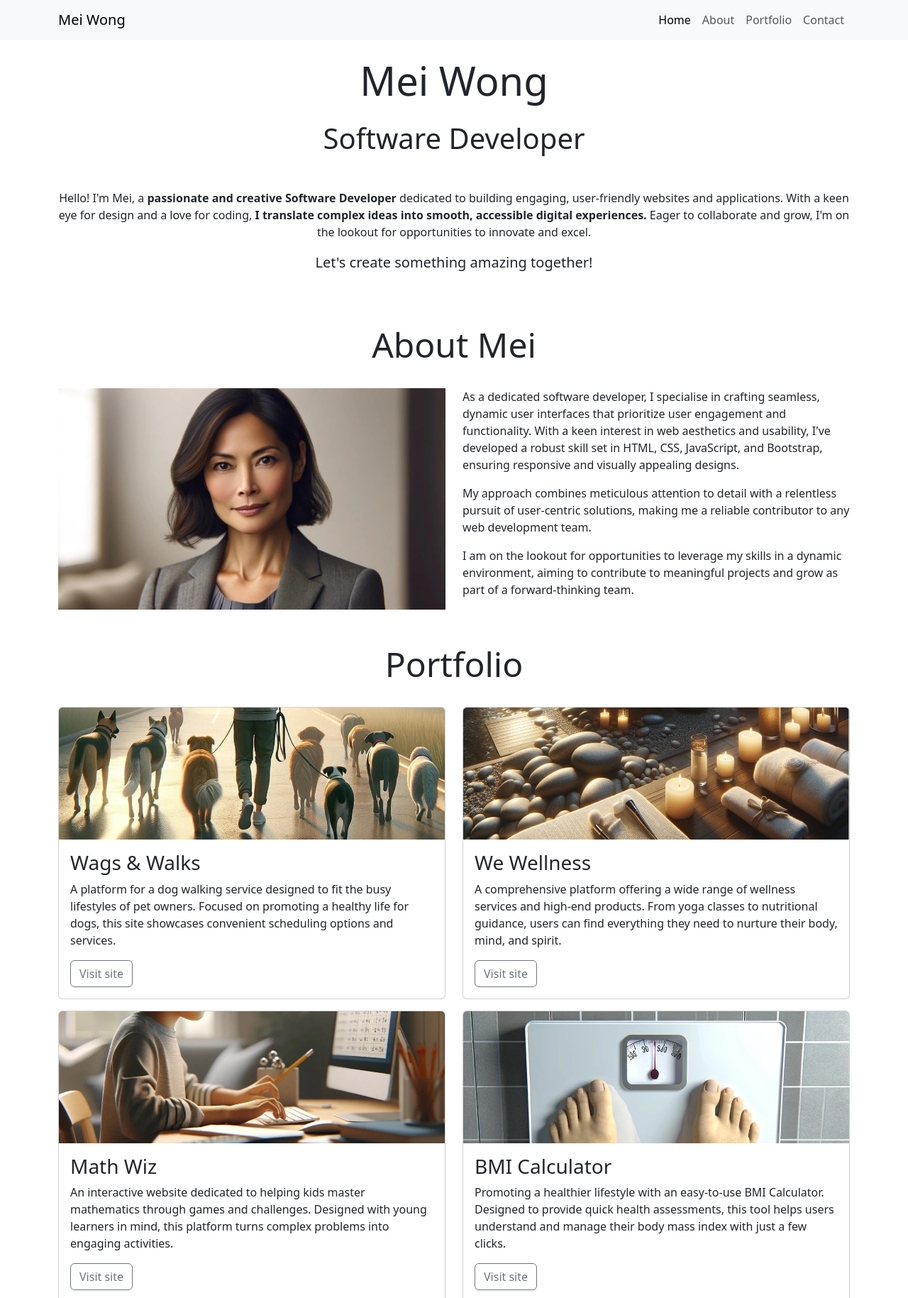
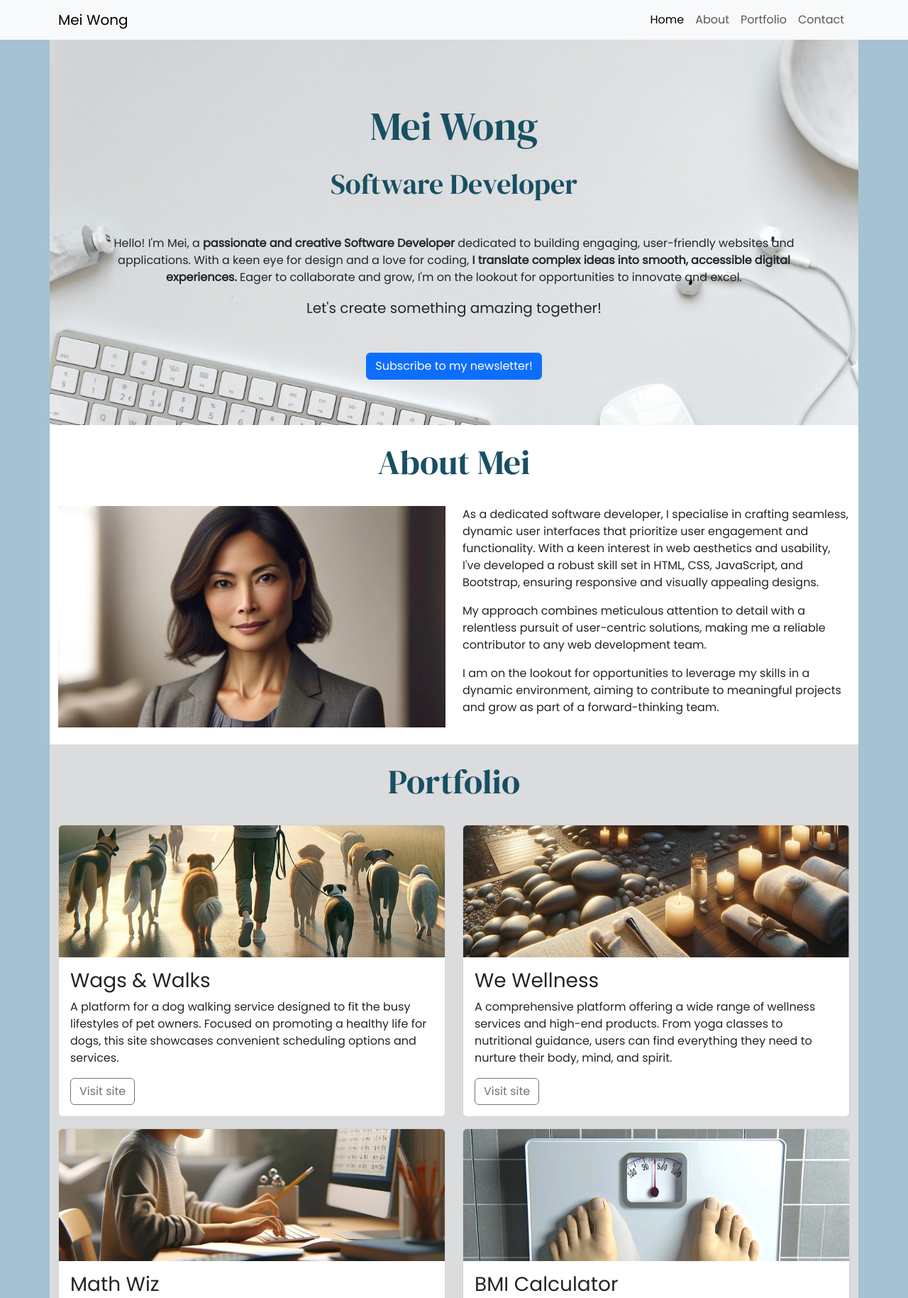
Before and after one commit to DavidShergold/mei-wong, a plain HTML site: page index.html in a window 1280 px wide. Shown: the top 1829 px of the page at 71% size. Drawn offline with nearby package versions, Linux system fonts and the light colour scheme.

Commit message:
Add first custom styles

```diff
--- /dev/null
+++ b/assets/CSS/style.css
@@ -0,0 +1,51 @@
+/*
+    #a4c2d1;    egg blue
+    #dbdcde;    light grey
+    #1f7798;     mid-blue
+    #184f63;     dark-blue
+    */
+
+@import url('https://fonts.googleapis.com/css2?family=DM+Serif+Display:ital@0;1&family=Poppins&display=swap');
+
+
+
+
+
+body {
+    font-family: "Poppins", sans-serif;
+    background-color: #a4c2d1;
+    /* egg blue */
+}
+
+h1,
+h2 {
+    font-family: "DM Serif Display", serif;
+    color: #184f63;
+    /*  dark-blue */
+}
+
+/*  About section   */
+#about {
+    background-color: white;
+}
+
+/*   Portfolio   */
+#portfolio {
+    background-color: #dbdcde;
+    /*  light grey   */
+}
+
+/*  Contact section */
+#contact {
+    background-color: white;
+}
+
+/*  Header  */
+#hero {
+    background-image: url('../images/background.webp');
+    background-size: cover;
+    background-position: 50% 70%;
+    background-color: #dbdcde;
+    min-height: 500px;
+    padding: 5% 7%;
+}
--- a/index.html
+++ b/index.html
@@ -8,6 +8,10 @@
     <!-- Bootstrap CSS Link -->
     <link href="https://cdn.jsdelivr.net/npm/bootstrap@5.3.3/dist/css/bootstrap.min.css" rel="stylesheet"
         integrity="sha384-QWTKZyjpPEjISv5WaRU9OFeRpok6YctnYmDr5pNlyT2bRjXh0JMhjY6hW+ALEwIH" crossorigin="anonymous">
+        <!-- CSS link -->
+        <link rel="stylesheet" href="assets\CSS\style.css">
+
+
 </head>
 
 <body>
@@ -27,11 +31,9 @@
                     <li class="nav-item">
                         <a class="nav-link" href="#about">About</a>
                     </li>
-
                     <li class="nav-item">
                         <a class="nav-link" href="#portfolio">Portfolio</a>
                     </li>
-
                     <li class="nav-item">
                         <a class="nav-link" href="#contact">Contact</a>
                     </li>
@@ -60,6 +62,10 @@
                 </p>
                 <!-- mb-5 gives extra margin spacing under lead text -->
                 <p class="lead mb-5">Let's create something amazing together!</p>
+                <!-- Bootstrap modal button -->
+                <button type="button" class="btn btn-primary" data-bs-toggle="modal" data-bs-target="#exampleModal">
+                    Subscribe to my newsletter!
+                </button>
             </div>
         </section>
     </header>
@@ -76,7 +82,7 @@
                 <!-- mb-4 used to add margin under image -->
                 <div class="col-12 col-md-6 mb-4">
                     <!-- img-fluid class makes the image responsive to its container -->
-                    <img src="assests\images\mei-wong.webp" class="img-fluid" alt="Mei Wong">
+                    <img src="assets\images\mei-wong.webp" class="img-fluid" alt="Mei Wong">
                 </div>
                 <!-- mb-4 used to add margin under text -->
                 <div class="col-12 col-md-6 mb-4">
@@ -101,6 +107,7 @@
                 </div>
             </div>
         </section>
+
         <!-- portfolio section starts here -->
         <section id="portfolio" class="container pb-4">
             <div class="row">
@@ -111,7 +118,7 @@
                 <!-- cols for cards -->
                 <div class="col-12 col-md-6">
                     <div class="card mb-3">
-                        <img src="assests\images\wags-and-walks.webp" class="card-img-top"
+                        <img src="assets\images\wags-and-walks.webp" class="card-img-top"
                             alt="A man walking several dogs early in the morning">
                         <div class="card-body">
                             <h3 class="card-title">Wags & Walks</h3>
@@ -127,7 +134,7 @@
                 </div>
                 <div class="col-12 col-md-6">
                     <div class="card mb-3">
-                        <img src="assests\images\we-wellness.webp" class="card-img-top"
+                        <img src="assets\images\we-wellness.webp" class="card-img-top"
                             alt="A spa with candles towels and natural material">
                         <div class="card-body">
                             <h3 class="card-title">We Wellness</h3>
@@ -143,7 +150,7 @@
                 </div>
                 <div class="col-12 col-md-6">
                     <div class="card mb-3">
-                        <img src="assests\images\math-wiz.webp" class="card-img-top"
+                        <img src="assets\images\math-wiz.webp" class="card-img-top"
                             alt="A child practicing math at a computer">
                         <div class="card-body">
                             <h3 class="card-title">Math Wiz</h3>
@@ -160,7 +167,7 @@
                 </div>
                 <div class="col-12 col-md-6">
                     <div class="card mb-3">
-                        <img src="assests\images\bmi-calculator.webp" class="card-img-top"
+                        <img src="assets\images\bmi-calculator.webp" class="card-img-top"
                             alt="Weighing scales seen from the first person view of the person standing on the scales">
                         <div class="card-body">
                             <h3 class="card-title">BMI Calculator</h3>
@@ -189,65 +196,39 @@
                     hesitate to get in touch. I'm always open to discussing new opportunities and how we can
                     work
                     together to create something amazing!</p>
+
                 <!-- Button trigger modal -->
                 <button type="button" class="btn btn-primary" data-bs-toggle="modal" data-bs-target="#exampleModal">
                     Sign up!
                 </button>
-
-
-
-
             </div>
-
             <div class="col-12 col-md-10 col-lg-8 mb-4">
 
                 <!-- Add your form here -->
-
                 <form class="row g-3">
-
                     <div class="col-lg-4">
-
                         <label for="full-name" class="form-label">Full Name</label>
-
                         <input type="text" class="form-control" id="full-name">
-
                     </div>
-
                     <div class="col-lg-4">
-
                         <label for="phonenumber" class="form-label">Phone number</label>
-
                         <input type="number" class="form-control" id="phonenumber">
-
                     </div>
-
                     <div class="col-lg-4">
-
                         <label for="email" class="form-label">Email</label>
-
                         <input type="email" class="form-control" id="email">
-
                     </div>
-
                     <div class="col-12">
-
                         <label for="message" class="form-label">Message</label>
-
                         <textarea class="form-control" id="message" rows="3"></textarea>
-
                     </div>
-
                     <div class="col-12">
-
                         <button type="submit" class="btn btn-primary">Send</button>
                     </div>
                 </form>
             </div>
         </div>
         </div>
-
-
-
 
     </footer>
 
@@ -264,6 +245,7 @@
                     <h1 class="modal-title fs-5" id="exampleModalLabel">Subscribe</h1>
                     <button type="button" class="btn-close" data-bs-dismiss="modal" aria-label="Close"></button>
                 </div>
+
                 <div class="modal-body">
                     <p>Join my newsletter for the latest updates on my projects, coding tips, and industry insights
                         delivered straight to your inbox.</p>
@@ -272,6 +254,7 @@
                             <label for="inputName" class="form-label">Name</label>
                             <input type="text" class="form-control" id="inputName">
                         </div>
+
                         <div class="col-lg-6">
                             <label for="inputEmail" class="form-label">Email</label>
                             <input type="email" class="form-control" id="inputEmail">
@@ -283,7 +266,6 @@
                         </div>
                     </form>
                 </div>
-
             </div>
         </div>
     </div>
```
Also changed, not shown: assets/images/background.webp (added), assets/images/bmi-calculator.webp (renamed from assests/images/bmi-calculator.webp), assets/images/math-wiz.webp (renamed from assests/images/math-wiz.webp), assets/images/mei-wong.webp (renamed from assests/images/mei-wong.webp), assets/images/wags-and-walks.webp (renamed from assests/images/wags-and-walks.webp), assets/images/we-wellness.webp (renamed from assests/images/we-wellness.webp).
